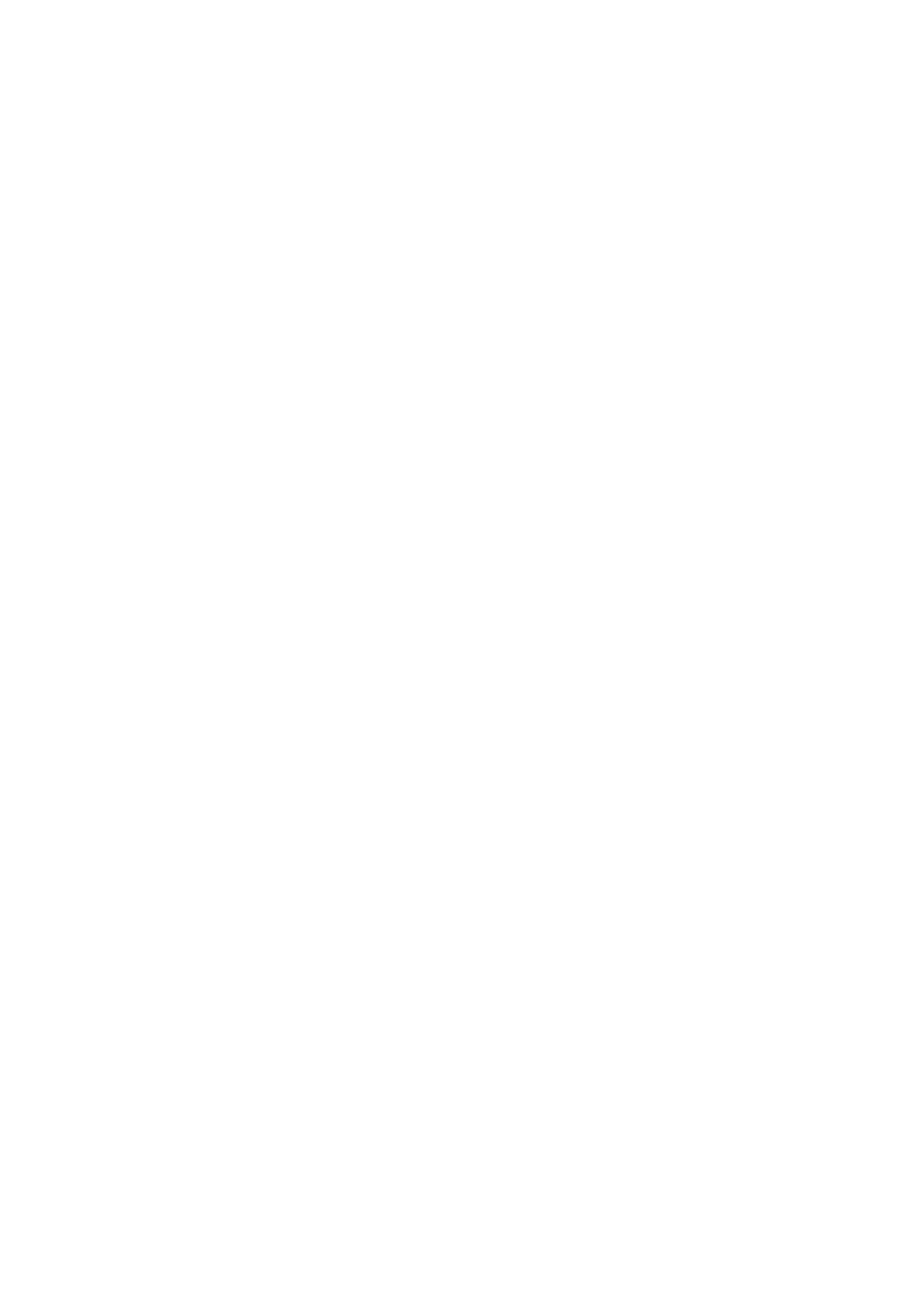
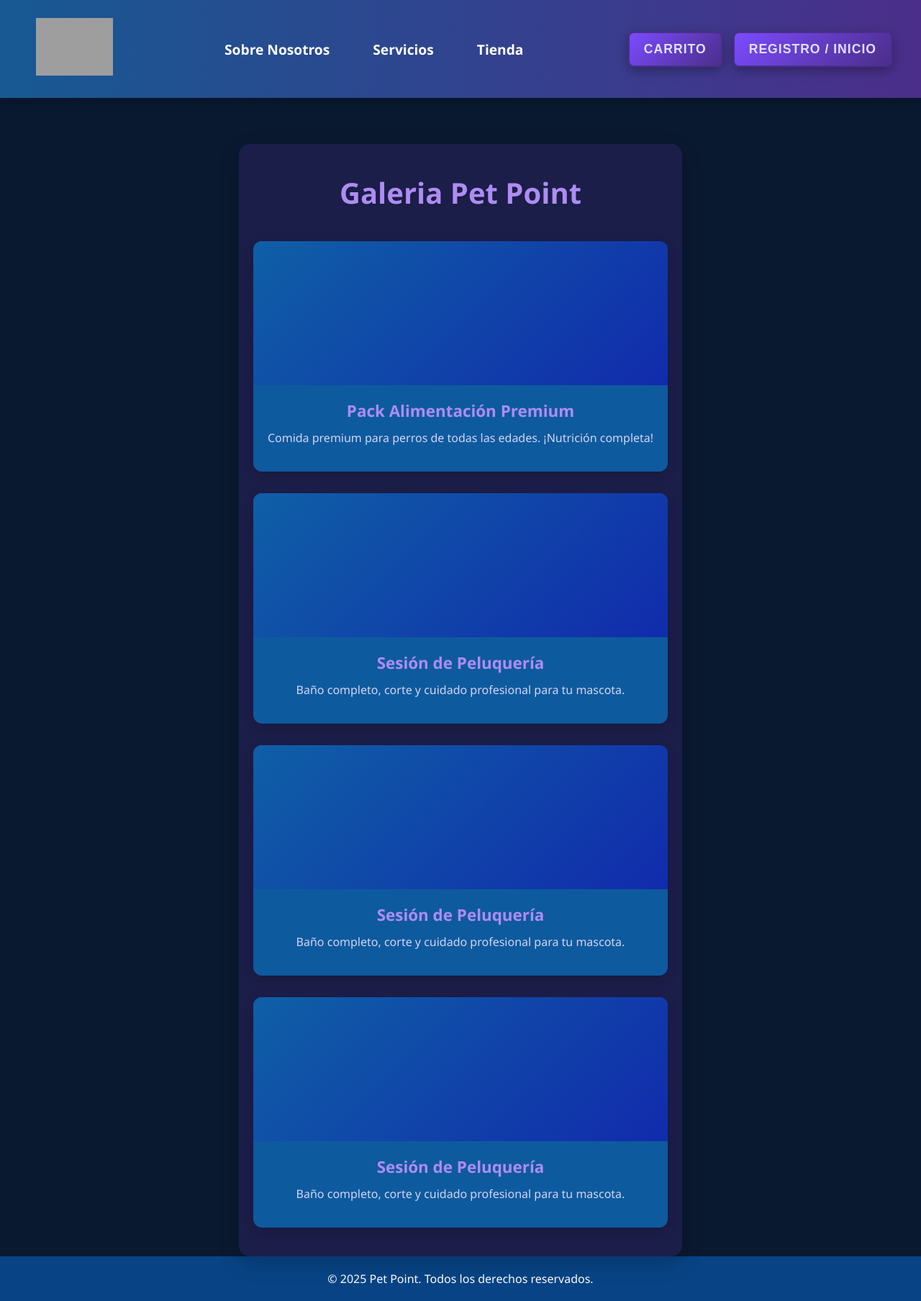
Before and after one commit to steranp2401/Dise-oIntermodular, a plain HTML site: page html/SobreNosotros/Galeria.html in a window 1280 px wide. Shown: the whole page at 72% size. Before the commit the page ends 800 px from the top, so only its background shows below. Drawn offline with Linux system fonts and the light colour scheme; grey boxes are pictures that could not be loaded.

Commit message:
ACTUALIZACION

```diff
--- a/html/SobreNosotros/Galeria.html
+++ b/html/SobreNosotros/Galeria.html
@@ -1,11 +1,115 @@
 <!DOCTYPE html>
-<html lang="en">
+<html lang="es">
+<!--HEAD-->
 <head>
     <meta charset="UTF-8">
     <meta name="viewport" content="width=device-width, initial-scale=1.0">
-    <title>Document</title>
+    <title>Pet Point</title>
+    <link rel="stylesheet" href="../../css/estilos.css">
 </head>
+<!--BODY-->
 <body>
+    <header class="header">
+        <nav class="nav">
+            <!-- LOGO IZQUIERDA -->
+            <a href="../../index.html" class="logo">
+                <img src="../../img/Logo Pet Point.png" alt="Pet Point">
+            </a>
 
+            <!-- MENÚ CENTRADO -->
+            <ul class="nav-center">
+                <li class="dropdown">
+                    <a href="#">Sobre Nosotros</a>
+                    <ul class="submenu">
+                        <li><a href="../SobreNosotros/Galeria.html">Galería</a></li>
+                        <li><a href="../SobreNosotros/Contacto.html">Contacto</a></li>
+                    </ul>
+                </li>
+
+                <li class="dropdown">
+                    <a href="#">Servicios</a>
+                    <ul class="submenu">
+                        <li><a href="../Servicios/Peluqueria.html">Peluquería</a></li>
+                        <li><a href="../Servicios/Talleres.html">Talleres / Eventos</a></li>
+                    </ul>
+                </li>
+
+                <li class="dropdown">
+                    <a href="#">Tienda</a>
+                    <ul class="submenu">
+                        <li><a href="../Tienda/Alimentacion.html">Alimentación</a></li>
+                        <li><a href="../Tienda/Higiene.html">Higiene</a></li>
+                        <li><a href="../Tienda/Accesorios.html">Accesorios</a></li>
+                        <li><a href="../Tienda/Farmacia.html">Farmacia</a></li>
+                    </ul>
+                </li>
+            </ul>
+
+            <!-- BOTONES DERECHA -->
+            <ul class="nav-right">
+                <li><button class="btn">Carrito</button></li>
+                <li><button class="btn">Registro / Inicio</button></li>
+            </ul>
+        </nav>
+    </header>
+<!--MAIN-->
+    <main class="contenido">
+        <!-- SECCIÓN DE LA GALERIA -->
+            <div class="ofertas-section">
+                <h2 class="ofertas-titulo">Galeria Pet Point</h2>
+                <p class="ofertas-subtitulo"></p>
+<!--Aprovechando class de ofertas para galeria-->
+                <div class="ofertas-grid">
+                    <!-- FOTO 1 -->
+                    <div class="oferta-card">
+                        <div class="oferta-imagen">
+                            <img src="" alt="">
+                        </div>
+                        <div class="oferta-contenido">
+                            <h3 class="oferta-titulo">Pack Alimentación Premium</h3>
+                            <p class="oferta-descripcion">Comida premium para perros de todas las edades. ¡Nutrición completa!</p>
+                        </div>
+                    </div>
+
+                    <!-- FOTO 2 -->
+                    <div class="oferta-card">
+                        <div class="oferta-imagen">
+                            <img src="" alt="">
+                        </div>
+                        <div class="oferta-contenido">
+                            <h3 class="oferta-titulo">Sesión de Peluquería</h3>
+                            <p class="oferta-descripcion">Baño completo, corte y cuidado profesional para tu mascota.</p>
+                        </div>
+                    </div>
+
+                    <!-- FOTO 3 -->
+                    <div class="oferta-card">
+                        <div class="oferta-imagen">
+                            <img src="" alt="">
+                        </div>
+                        <div class="oferta-contenido">
+                            <h3 class="oferta-titulo">Sesión de Peluquería</h3>
+                            <p class="oferta-descripcion">Baño completo, corte y cuidado profesional para tu mascota.</p>
+                        </div>
+                    </div>
+
+                    <!-- FOTO 4 -->
+                    <div class="oferta-card">
+                        <div class="oferta-imagen">
+                            <img src="" alt="">
+                        </div>
+                        <div class="oferta-contenido">
+                            <h3 class="oferta-titulo">Sesión de Peluquería</h3>
+                            <p class="oferta-descripcion">Baño completo, corte y cuidado profesional para tu mascota.</p>
+                        </div>
+                    </div>
+                </div>
+            </div>
+    </main>
+
+    <footer class="footer">
+        <p>© 2025 Pet Point. Todos los derechos reservados.</p>
+    </footer>
 </body>
+
 </html>
```
Also changed, not shown: index.html (+6 -6 lines).
